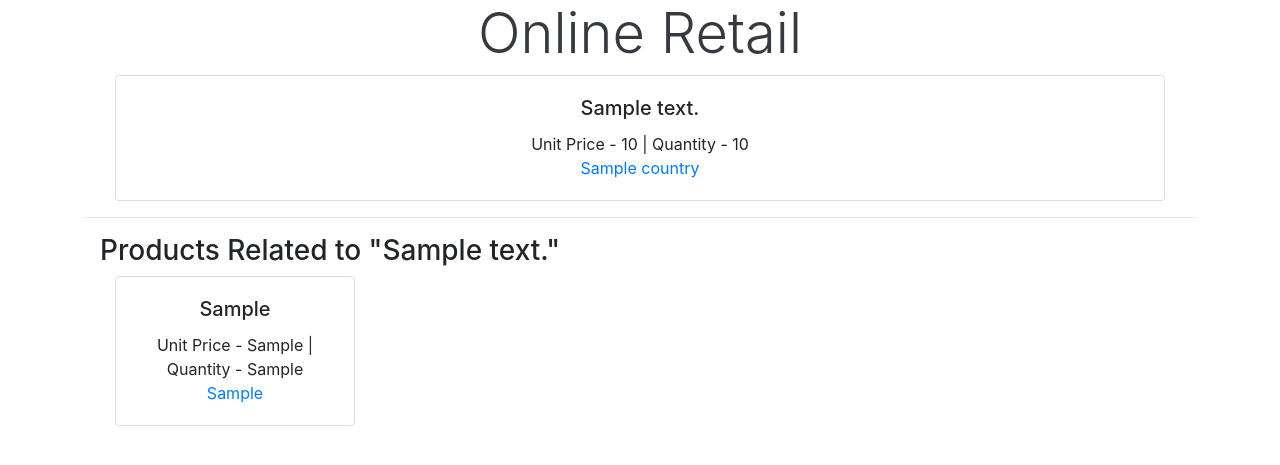
After one commit to animesh-algorithm/online-retail-recommendation-app, a Django app: template base/templates/recommend.html in a window 1280 px wide. The commit adds this page. Shown: the top 465 px of the page. Run offline with Django 3.2, Linux system fonts and the light colour scheme; the template is opened without the code that fills it: most values are stand-ins (such as "Sample title", 1, 10 or a date in 2020); parts of the project's set-up code (start-up, migrations or seed data) failed here and were passed over; some libraries are stand-ins or nearby versions.

Commit message:
Recommender Engine

```diff
--- /dev/null
+++ b/base/recommend.py
@@ -0,0 +1,6 @@
+import pandas as pd
+df = pd.read_csv('preprocessed_data_for_nn_model.csv')
+
+def get_similar_products(model, product_data):
+    ind = model.kneighbors(product_data, return_distance=False)
+    return df.iloc[ind[0]][['InvoiceNo', 'Description', 'Quantity', 'UnitPrice', 'Country']]
--- a/base/scrape.py
+++ /dev/null
@@ -1,3 +0,0 @@
-import pandas as pd
-
-df = pd.read_excel('Online Retail.xlsx')
--- /dev/null
+++ b/base/templates/base.html
@@ -0,0 +1,18 @@
+<!DOCTYPE html>
+<html lang="en">
+<head>
+    <meta charset="UTF-8">
+    <meta http-equiv="X-UA-Compatible" content="IE=edge">
+    <meta name="viewport" content="width=device-width, initial-scale=1.0">
+    <title>Online Retail</title>
+    <link rel="stylesheet" href="https://maxcdn.bootstrapcdn.com/bootstrap/4.0.0/css/bootstrap.min.css" integrity="sha384-Gn5384xqQ1aoWXA+058RXPxPg6fy4IWvTNh0E263XmFcJlSAwiGgFAW/dAiS6JXm" crossorigin="anonymous">
+</head>
+<body>
+    <div class="container text-center">
+        <a class="text-decoration-none text-dark" href='{% url "home" %}'><h1 class='display-4'>Online Retail</h1></a>
+        {% block content %}
+
+        {% endblock %}
+    </div>
+</body>
+</html>
--- /dev/null
+++ b/base/templates/recommend.html
@@ -0,0 +1,40 @@
+{% extends 'base.html' %}
+
+{% block content %}
+    <div class="container text-center">
+        <div class="col">
+            <div class="card">
+            <div class="card-body">
+                <h5 class="card-title">{{ description }}</h5>
+                <p class="card-text">Unit Price - {{ unit_price }} | Quantity - {{ quantity }}
+                    <br>
+                    <span class='text-primary'>{{ country }}</span>
+                    <br>
+                </p>
+            </div>
+            </div>
+        </div>
+    </div>
+    <hr>
+    <div class="container text-left">
+        <h3>Products Related to "{{ description }}"</h3>
+        <div class="recommendations container">
+            <div class="row">
+                {% for product in recommendations %}
+                <div class="col-md-3 text-center">
+                    <div class="card">
+                      <div class="card-body">
+                        <h5 class="card-title">{{ product.1 }}</h5>
+                        <p class="card-text">Unit Price - {{ product.3 }} | Quantity - {{ product.2 }}
+                            <br>
+                            <span class='text-primary'>{{ product.4 }}</span>
+                            <br>
+                        </p>
+                      </div>
+                    </div>
+                  </div>
+                {% endfor %}
+            </div>
+        </div>
+    </div>
+{% endblock %}
--- a/base/urls.py
+++ b/base/urls.py
@@ -2,5 +2,6 @@ from django.urls import path
 from . import views
 
 urlpatterns = [
-    path('', views.home, name='home')
+    path('', views.home, name='home'),
+    path('<str:desc>/<int:qty>/<str:price>/<int:country>', views.recommend, name='recommend')
 ]
```
Also changed, not shown: base/templates/home.html (+8 -19 lines), base/views.py (+61 -3 lines), 2 other files.
